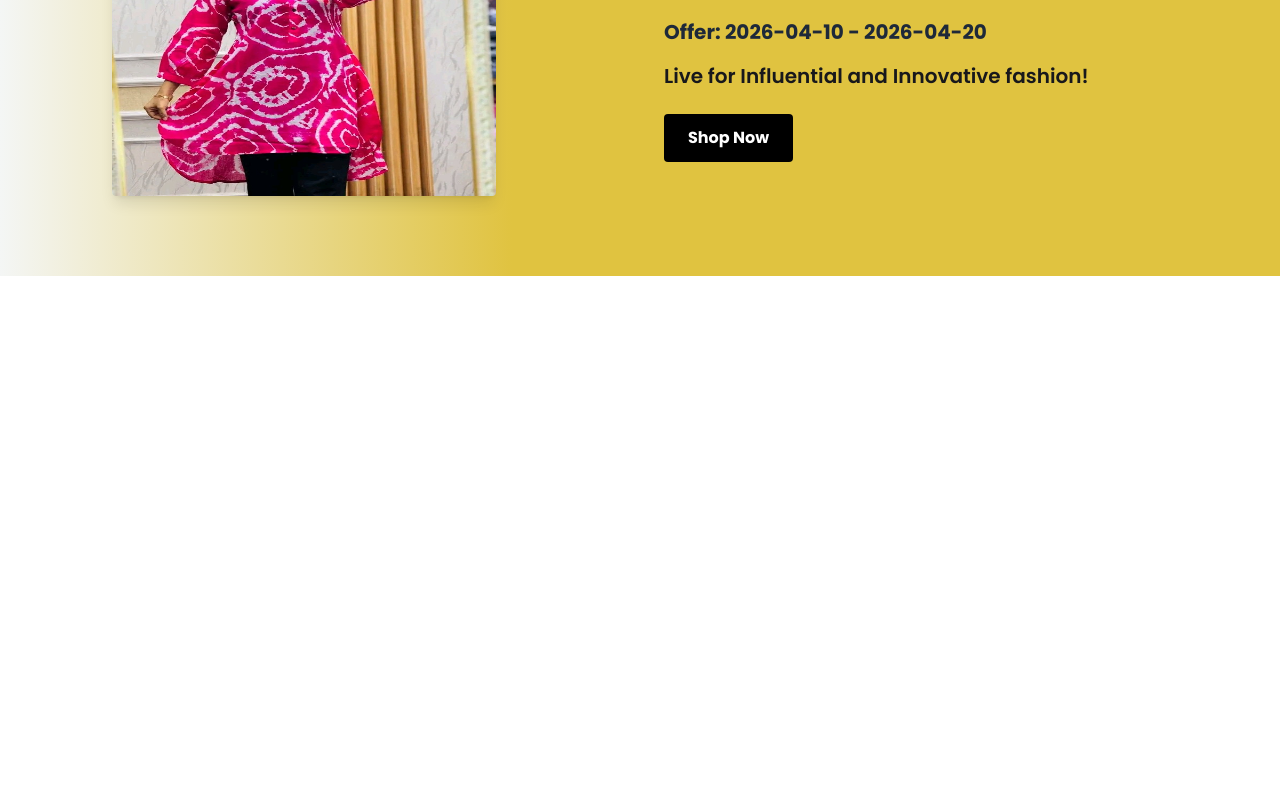
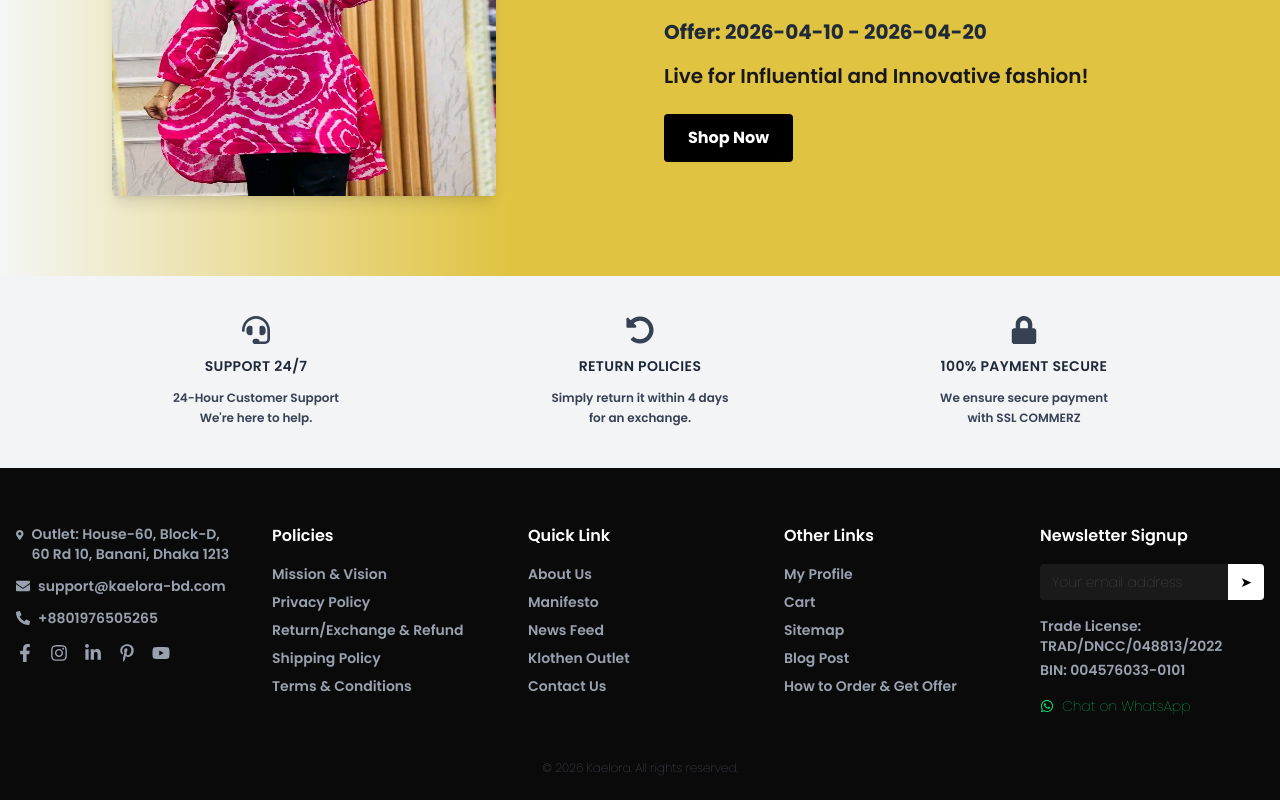
Before and after one commit to sojib6505/caelora_ui, a React (Vite) app: page / in a window 1280 px wide. Shown: the part 1576-2376 px from the top of the page. Before the commit the page ends 1852 px from the top, so only its background shows below. Built offline with nearby package versions, Linux system fonts and the light colour scheme.

Commit message:
Features section and footer done

```diff
--- /dev/null
+++ b/src/components/features/Features.jsx
@@ -0,0 +1,51 @@
+import { FaHeadset, FaUndoAlt, FaLock } from "react-icons/fa";
+
+export default function Features() {
+  const features = [
+    {
+      id: 1,
+      icon: <FaHeadset size={28} />,
+      title: "SUPPORT 24/7",
+      desc1: "24-Hour Customer Support",
+      desc2: "We're here to help.",
+    },
+    {
+      id: 2,
+      icon: <FaUndoAlt size={28} />,
+      title: "RETURN POLICIES",
+      desc1: "Simply return it within 4 days",
+      desc2: "for an exchange.",
+    },
+    {
+      id: 3,
+      icon: <FaLock size={28} />,
+      title: "100% PAYMENT SECURE",
+      desc1: "We ensure secure payment",
+      desc2: "with SSL COMMERZ",
+    },
+  ];
+
+  return (
+    <section className="bg-gray-100 py-10">
+      <div className="max-w-6xl mx-auto px-4 grid grid-cols-1 md:grid-cols-3 gap-8 text-center">
+        {features.map((item) => (
+          <div key={item.id} className="flex flex-col items-center space-y-3">
+
+            {/* Icon */}
+            <div className="text-gray-700">{item.icon}</div>
+
+            {/* Title */}
+            <h3 className="font-semibold text-sm tracking-wide text-gray-800">
+              {item.title}
+            </h3>
+
+            {/* Description */}
+            <p className="text-xs font-semibold text-gray-700 leading-5">
+              {item.desc1} <br /> {item.desc2}
+            </p>
+          </div>
+        ))}
+      </div>
+    </section>
+  );
+}
--- /dev/null
+++ b/src/components/shared/Footer.jsx
@@ -0,0 +1,146 @@
+import {
+  FaFacebookF,
+  FaInstagram,
+  FaLinkedinIn,
+  FaPinterestP,
+  FaYoutube,
+  FaWhatsapp,
+  FaMapMarkerAlt,
+  FaEnvelope,
+  FaPhoneAlt,
+} from "react-icons/fa";
+export default function Footer() {
+  const phoneNumber = "8801976505265";
+  const message = "Hello! I want to order from your website.";
+
+  const whatsappLink = `https://wa.me/${phoneNumber}?text=${encodeURIComponent(
+    message
+  )}`;
+
+  return (
+    <>
+      {/* Footer */}
+      <footer className="bg-[#0a0a0a] text-gray-400 pt-14 pb-6">
+        <div className="max-w-7xl mx-auto px-4 grid md:grid-cols-5 gap-8">
+
+          {/* Contact Info */}
+          <div className="space-y-3">
+            <p className="flex items-start gap-2 text-sm font-semibold">
+              <FaMapMarkerAlt className="mt-1" />
+              Outlet: House-60, Block-D, 60 Rd 10, Banani, Dhaka 1213
+            </p>
+
+            <p className="flex items-center gap-2 text-sm font-semibold">
+              <FaEnvelope />
+              support@kaelora-bd.com
+            </p>
+
+            <p className="flex items-center gap-2 text-sm font-semibold">
+              <FaPhoneAlt />
+              +8801976505265
+            </p>
+
+            {/* Social */}
+            <div className="flex gap-4 text-lg mt-4">
+              <FaFacebookF className="cursor-pointer hover:text-white" />
+              <FaInstagram className="cursor-pointer hover:text-white" />
+              <FaLinkedinIn className="cursor-pointer hover:text-white" />
+              <FaPinterestP className="cursor-pointer hover:text-white" />
+              <FaYoutube className="cursor-pointer hover:text-white" />
+            </div>
+          </div>
+
+          {/* Policies */}
+          <div>
+            <h3 className="text-white mb-4 font-semibold">Policies</h3>
+            <ul className="space-y-2 text-sm">
+              <li className="hover:text-white cursor-pointer font-semibold">Mission & Vision</li>
+              <li className="hover:text-white cursor-pointer font-semibold">Privacy Policy</li>
+              <li className="hover:text-white cursor-pointer font-semibold">
+                Return/Exchange & Refund
+              </li>
+              <li className="hover:text-white cursor-pointer font-semibold">Shipping Policy</li>
+              <li className="hover:text-white cursor-pointer font-semibold">
+                Terms & Conditions
+              </li>
+            </ul>
+          </div>
+
+          {/* Quick Link */}
+          <div>
+            <h3 className="text-white mb-4 font-semibold">Quick Link</h3>
+            <ul className="space-y-2 text-sm">
+              <li className="hover:text-white cursor-pointer font-semibold">About Us</li>
+              <li className="hover:text-white cursor-pointer font-semibold">Manifesto</li>
+              <li className="hover:text-white cursor-pointer font-semibold">News Feed</li>
+              <li className="hover:text-white cursor-pointer font-semibold">Klothen Outlet</li>
+              <li className="hover:text-white cursor-pointer font-semibold">Contact Us</li>
+            </ul>
+          </div>
+
+          {/* Other Links */}
+          <div>
+            <h3 className="text-white mb-4 font-semibold">Other Links</h3>
+            <ul className="space-y-2 text-sm">
+              <li className="hover:text-white cursor-pointer font-semibold">My Profile</li>
+              <li className="hover:text-white cursor-pointer font-semibold">Cart</li>
+              <li className="hover:text-white cursor-pointer font-semibold">Sitemap</li>
+              <li className="hover:text-white cursor-pointer font-semibold">Blog Post</li>
+              <li className="hover:text-white cursor-pointer font-semibold">
+                How to Order & Get Offer
+              </li>
+            </ul>
+          </div>
+
+          {/* Newsletter */}
+          <div>
+            <h3 className="text-white mb-4 font-semibold">Newsletter Signup</h3>
+
+            <div className="flex items-center bg-[#1a1a1a] rounded overflow-hidden">
+              <input
+                type="email"
+                placeholder="Your email address"
+                className="bg-transparent px-3 py-2 text-sm outline-none w-full"
+              />
+              <button className="bg-white text-black px-3 py-2 text-sm">
+                ➤
+              </button>
+            </div>
+
+            <p className="mt-4 text-sm font-semibold">
+              Trade License: TRAD/DNCC/048813/2022
+            </p>
+
+            <p className="text-sm mt-1 font-semibold">BIN: 004576033-0101</p>
+
+            {/* Footer WhatsApp */}
+            <a
+              href={whatsappLink}
+              target="_blank"
+              rel="noopener noreferrer"
+              className="mt-4 inline-flex items-center gap-2 text-green-400 hover:text-green-500 text-sm"
+            >
+              <FaWhatsapp />
+              Chat on WhatsApp
+            </a>
+          </div>
+        </div>
+
+        {/* Bottom */}
+        <div className="text-center text-xs text-gray-500 mt-10">
+          © 2026 Kaelora. All rights reserved.
+        </div>
+      </footer>
+
+      {/* Floating WhatsApp (Always Visible) */}
+      <a
+        href={whatsappLink}
+        target="_blank"
+        rel="noopener noreferrer"
+        className="fixed bottom-5 right-5 bg-green-500 p-4 rounded-full text-white shadow-lg hover:scale-110 transition z-50"
+      >
+        <FaWhatsapp size={22} />
+      </a>
+    </>
+  );
+}
--- a/src/layout/MainLayout.jsx
+++ b/src/layout/MainLayout.jsx
@@ -1,6 +1,7 @@
 import { Outlet } from "react-router";
 import Navbar from "../components/shared/Navbar";
 import Home from "../pages/home/Home";
+import Footer from "../components/shared/Footer";
 
 
 export default function MainLayout() {
@@ -8,6 +9,7 @@ export default function MainLayout() {
     <div>
         <Navbar/>
         <Outlet/>
+        <Footer/>
     </div>
   )
 }
--- a/src/pages/home/Home.jsx
+++ b/src/pages/home/Home.jsx
@@ -1,5 +1,6 @@
 import Banner from "../../components/banner/Banner";
 import DiscountBanner from "../../components/discountBanner/DiscountBanner";
+import Features from "../../components/features/Features";
 import NewArrivals from "../../components/newArrivals/NewArrivals";
 export default function Home() {
   return (
@@ -7,6 +8,7 @@ export default function Home() {
         <Banner/>
         <NewArrivals/>
         <DiscountBanner/>
+        <Features/>
     </div>
   )
 }
```
